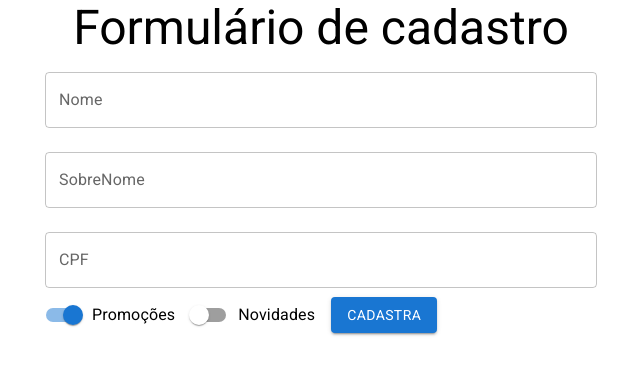
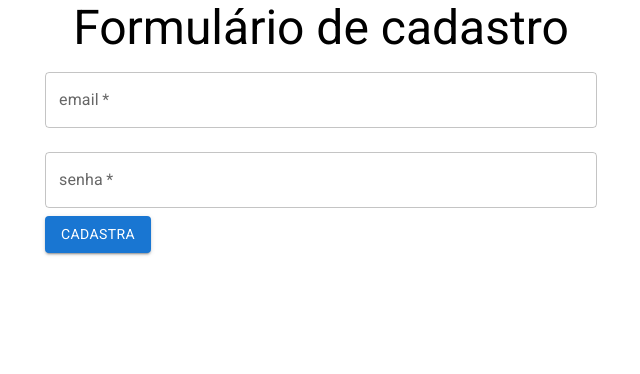
Before and after one commit to BarbaraPSousa/react-uma-abordagem-moderna, a React (Create React App) app: page / in a window 1280 px wide. Shown: the top 374 px of the page, without its empty margins (319-959 px from the left). Built offline with nearby package versions, Linux system fonts and the light colour scheme.

Commit message:
Injeção de dependências

```diff
--- a/src/components/FormularioCadastro/DadosUsuarios.jsx
+++ b/src/components/FormularioCadastro/DadosUsuarios.jsx
@@ -1,13 +1,19 @@
 import React from 'react'
 import { Button, TextField } from '@material-ui/core'
 
-function DadosUsuario() {
+function DadosUsuario({ aoEnviar }) {
   return (
-    <form>
+    <form
+      onSubmit={event => {
+        event.preventDefault()
+        aoEnviar()
+      }}
+    >
       <TextField
         id="email"
         label="email"
         type="email"
+        required
         variant="outlined"
         margin="normal"
         fullWidth
@@ -16,6 +22,7 @@
         id="senha"
         label="senha"
         type="password"
+        required
         variant="outlined"
         margin="normal"
         fullWidth
--- a/src/components/FormularioCadastro/FormularioCadastro.jsx
+++ b/src/components/FormularioCadastro/FormularioCadastro.jsx
@@ -5,16 +5,20 @@
 import DadosUsuario from './DadosUsuarios'
 
 function FormularioCadastro({ aoEnviar, validarCpf }) {
-  const [etapaAtual, setEtapaAtual] = useState(1)
+  const [etapaAtual, setEtapaAtual] = useState(0)
+
+  function proximo() {
+    setEtapaAtual(etapaAtual + 1)
+  }
 
   function formularioAtual(etapa) {
     switch (etapa) {
       case 0:
-        return <DadosUsuario />
+        return <DadosUsuario aoEnviar={proximo} />
       case 1:
-        return <DadosPessoais aoEnviar={aoEnviar} validarCpf={validarCpf} />
+        return <DadosPessoais aoEnviar={proximo} validarCpf={validarCpf} />
       case 2:
-        return <DadosEntrega />
+        return <DadosEntrega aoEnviar={proximo} />
       default:
         return <typography>Error ao seleciona Formulário</typography>
     }
```
